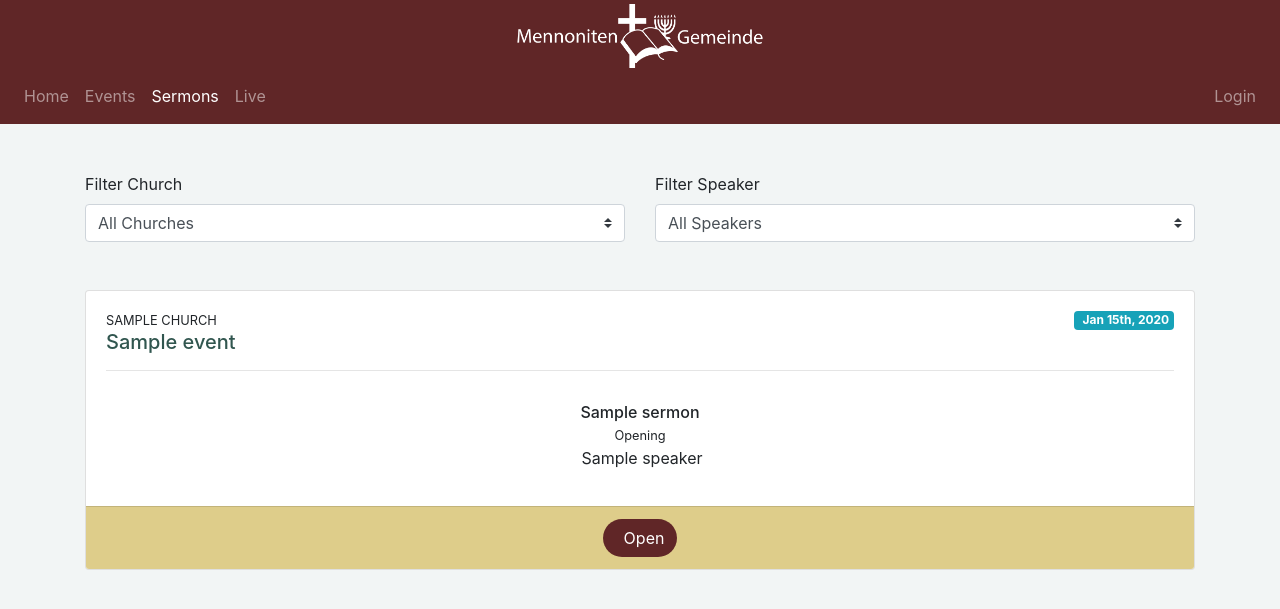
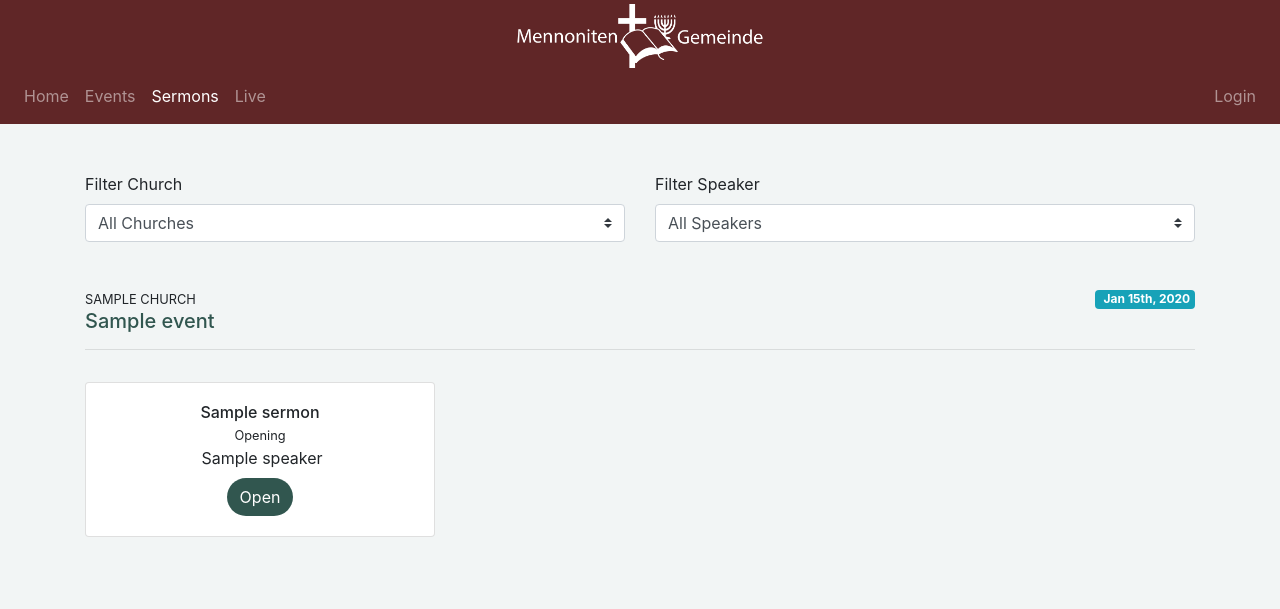
Before and after one commit to mennonitengemeinde/church_site, a Django app: page /sermons/ in a window 1280 px wide. Shown: the top 609 px of the page. Run offline with Django 3.2, Linux system fonts and the light colour scheme; tables that the repository leaves empty hold one stand-in row (values such as "Sample post"); some libraries are stand-ins or nearby versions.

Commit message:
changed sermons-list.html layout and removed event from sermons-detail.html

```diff
--- a/sermons/templates/sermons/sermons-list.html
+++ b/sermons/templates/sermons/sermons-list.html
@@ -14,7 +14,8 @@
                 <select id="churchFilter" class="custom-select" onchange="onSermonsChurchChange(this.value)">
                     <option value="None"{% if current_church == None %} selected{% endif %}>All Churches</option>
                     {% for for_church in churches %}
-                        <option value="{{ for_church.slug }}"{% if current_church == for_church.slug %} selected{% endif %}>{{ for_church.name }}</option>
+                        <option value="{{ for_church.slug }}"{% if current_church == for_church.slug %}
+                                selected{% endif %}>{{ for_church.name }}</option>
                     {% endfor %}
                 </select>
             </div>
@@ -23,16 +24,15 @@
                 <select id="speakerFilter" class="custom-select" onchange="onSermonsSpeakerChange(this.value)">
                     <option value="None"{% if current_speaker == 'None' %} selected{% endif %}>All Speakers</option>
                     {% for for_speaker in speakers %}
-                        <option value="{{ for_speaker.id }}"{% if for_speaker.id == current_speaker %} selected{% endif %}>{{ for_speaker.name }}</option>
+                        <option value="{{ for_speaker.id }}"{% if for_speaker.id == current_speaker %}
+                                selected{% endif %}>{{ for_speaker.name }}</option>
                     {% endfor %}
                 </select>
             </div>
         </div>
 
         {% for event in events %}
-            <div class="card my-5">
-                <div class="card-body">
-                    <div class="d-flex justify-content-between">
+            <div class="d-flex justify-content-between mt-5">
                 <div class="small">{{ event.church|upper }}</div>
                 <span class="badge badge-info local-date" data-date="{{ event.start|date:'U' }}">
                             <i class="fas fa-calendar mr-1"></i>
@@ -44,25 +44,23 @@
 
             <div class="row mt-2">
                 {% for sermon in event.sermons.all %}
-                            <div class="col-12 col-md text-center my-3">
+                    <div class="col-12 col-md-6 col-lg-4 text-center my-3">
+                        <div class="card">
+                            <div class="card-body">
                                 <h6 class="mb-0">{{ sermon.title }}</h6>
                                 <small>{{ sermon.sermon_type.title }}</small>
                                 {% for speaker in sermon.speakers.all %}
                                     <div><i class="fas fa-microphone text-mg-secondary mr-1"></i>{{ speaker }}</div>
                                 {% endfor %}
+
+                                <a href="{% url 'sermons:sermons-detail' pk=sermon.id church=event.church.slug %}"
+                                   class="btn btn-mg-round btn-mg-secondary mt-2">Open</a>
+                            </div>
+                        </div>
                     </div>
                 {% endfor %}
             </div>
 
-                </div>
-                <div class="card-footer">
-                    <div class="text-center">
-                        <a href="{% url 'sermons:sermons-detail' church=event.church.slug pk=event.id %}"
-                           class="btn btn-mg-round btn-mg-primary"><i class="fas fa-play mr-2"></i>Open</a>
-                    </div>
-                </div>
-
-            </div>
         {% endfor %}
     </div>
 
--- a/sermons/views.py
+++ b/sermons/views.py
@@ -44,14 +44,17 @@ class SermonsListView(BaseListView):
 class SermonsDetailView(BaseDetailView):
     current_page = 'sermons'
     btn_back_href = reverse_lazy('sermons:sermons-list')
-    model = Event
+    model = Sermon
     template_name = 'sermons/sermons-detail.html'
-    context_object_name = 'event'
+    context_object_name = 'sermon'
 
     def get_context_data(self, **kwargs):
         context = super().get_context_data(**kwargs)
-        context['page_title'] = f'{self.object.start.date()} - {self.object.title}'
+        context['page_title'] = self.get_page_title()
         return context
+
+    def get_page_title(self) -> str:
+        return f'{self.object.event.start.strftime("%b %d, %Y")} - {self.object.title}'
 
 
 class SermonsAdminListView(PermissionRequiredMixin, AdminListView):
```
Also changed, not shown: sermons/templates/sermons/sermons-detail.html (+13 -14 lines). Lines whose indentation alone changed are shown as unchanged.
